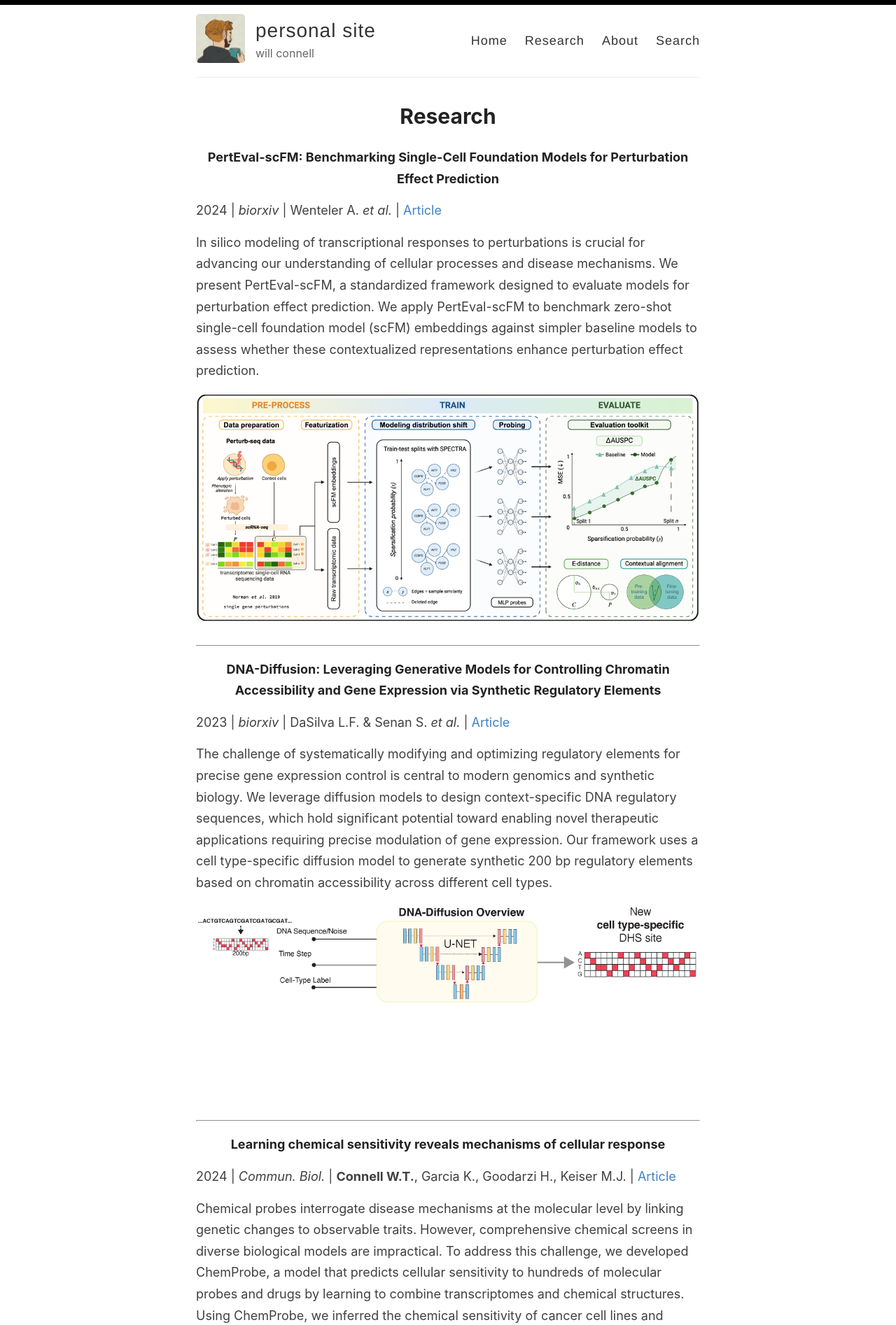
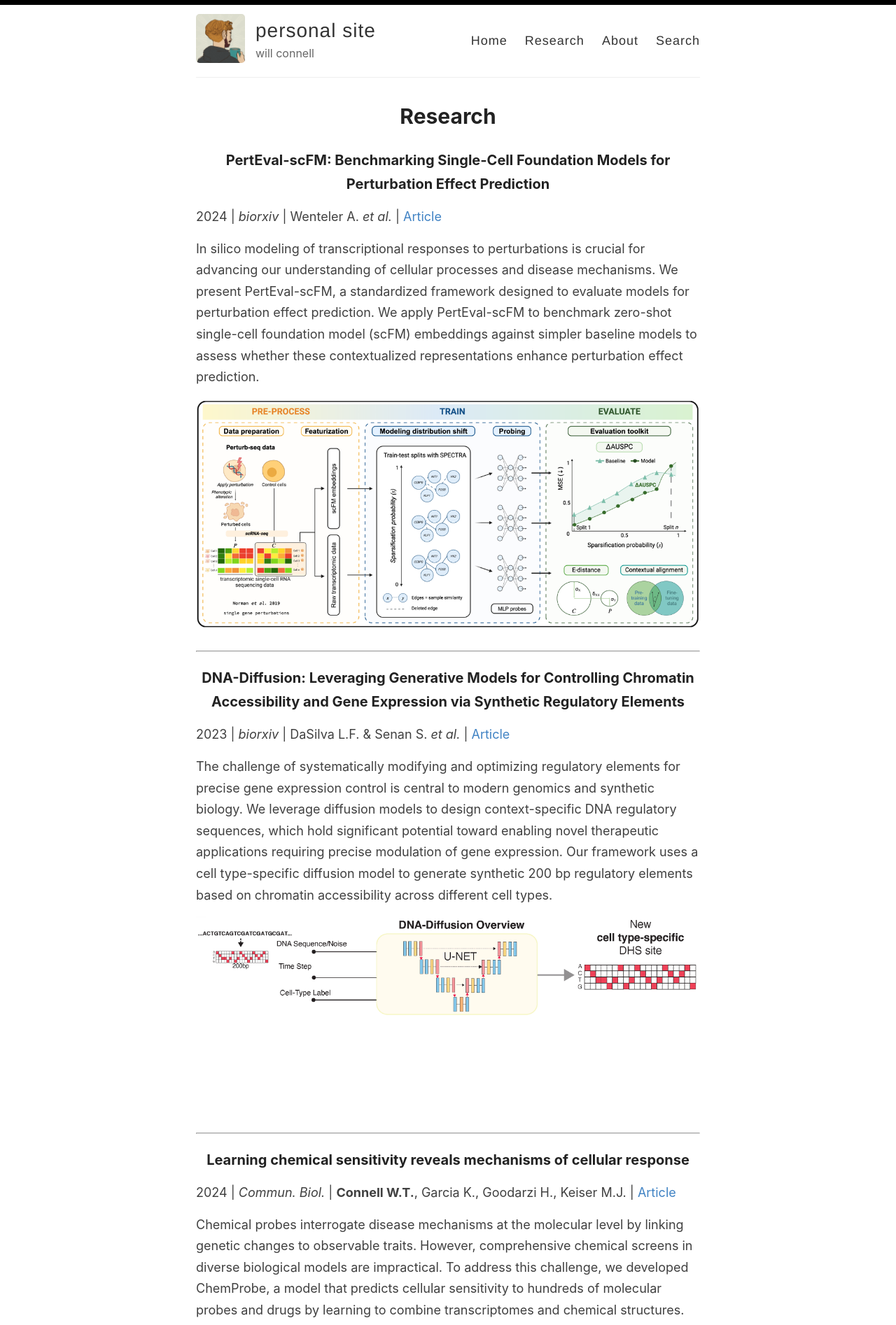
Before and after one commit to wconnell/wconnell.github.io, a Jekyll site: the page built from _pages/research.md, in a window 1280 px wide. Shown: the top 1894 px of the page at 70% size. Built offline with Jekyll 4.4.1, drawn with Linux system fonts in a browser that asks for light colours; comment, search, counter and statistics services are not loaded.

Commit message:
larger titles

```diff
--- a/_pages/research.md
+++ b/_pages/research.md
@@ -4,7 +4,7 @@ title: Research
 permalink: /research/
 ---
 
-#### PertEval-scFM: Benchmarking Single-Cell Foundation Models for Perturbation Effect Prediction
+### PertEval-scFM: Benchmarking Single-Cell Foundation Models for Perturbation Effect Prediction
 
 2024 &#124; *biorxiv* &#124; Wenteler A. *et al.* &#124; [Article](https://www.biorxiv.org/content/10.1101/2024.10.02.616248v1){:target="_blank"}
 
@@ -20,7 +20,7 @@ In silico modeling of transcriptional responses to perturbations is crucial for
 
 ---
 
-#### DNA-Diffusion: Leveraging Generative Models for Controlling Chromatin Accessibility and Gene Expression via Synthetic Regulatory Elements
+### DNA-Diffusion: Leveraging Generative Models for Controlling Chromatin Accessibility and Gene Expression via Synthetic Regulatory Elements
 
 2023 &#124; *biorxiv* &#124; DaSilva L.F. & Senan S. *et al.* &#124; [Article](https://www.biorxiv.org/content/10.1101/2024.02.01.578352v1){:target="_blank"}
 
@@ -35,7 +35,7 @@ The challenge of systematically modifying and optimizing regulatory elements for
 
 ---
 
-#### Learning chemical sensitivity reveals mechanisms of cellular response
+### Learning chemical sensitivity reveals mechanisms of cellular response
 
 2024 &#124; *Commun. Biol.* &#124; **Connell W.T.**, Garcia K., Goodarzi H., Keiser M.J. &#124; [Article](https://www.nature.com/articles/s42003-024-06865-4){:target="_blank"}
 
@@ -50,7 +50,7 @@ Chemical probes interrogate disease mechanisms at the molecular level by linking
 
 ---
 
-#### A single-cell gene expression language model
+### A single-cell gene expression language model
 
 2022 &#124; *Learning Meaningful Representations of Life, NeurIPS* &#124; **Connell W.T.**, Khan U., Keiser M.J. &#124; [Article](https://arxiv.org/abs/2210.14330){:target="_blank"}
 
@@ -65,7 +65,7 @@ Given the difficulty of physically mapping mammalian gene circuitry, we require
 
 ---
 
-#### Genome-Wide Association Study of Ustekinumab Response in Psoriasis
+### Genome-Wide Association Study of Ustekinumab Response in Psoriasis
 
 2022 &#124; *Frontiers in Immunology* &#124; **Connell W.T.**, Hong J., Liao W. &#124; [Article](https://www.frontiersin.org/articles/10.3389/fimmu.2021.815121/full){:target="_blank"}
 
@@ -80,7 +80,7 @@ Heterogeneous genetic and environmental factors contribute to the psoriasis phen
 
 ---
 
-#### Nurturing diversity and inclusion in AI in Biomedicine through a virtual summer program for high school students
+### Nurturing diversity and inclusion in AI in Biomedicine through a virtual summer program for high school students
 
 2022 &#124; *PLOS Computational Biology* &#124; Oskotsky T. *et al* &#124; [Article](https://journals.plos.org/ploscompbiol/article?id=10.1371/journal.pcbi.1009719){:target="_blank"}
 
@@ -95,7 +95,7 @@ Artificial Intelligence (AI) has the power to improve our lives through a wide v
 
 ---
 
-#### Predicting Cellular Drug Sensitivity using Conditional Modulation of Gene Expression
+### Predicting Cellular Drug Sensitivity using Conditional Modulation of Gene Expression
 
 2020 &#124; *Learning Meaningful Representations of Life, NeurIPS* &#124; **Connell W.T.**, Keiser M.J. &#124; [Article](https://www.biorxiv.org/content/10.1101/2021.03.15.435529v1.abstract){:target="_blank"}
 
@@ -110,7 +110,7 @@ Selecting drugs most effective against a tumor’s specific transcriptional sign
 
 ---
 
-#### Helical antimicrobial peptides assemble into protofibril scaffolds that present ordered dsDNA to TLR9
+### Helical antimicrobial peptides assemble into protofibril scaffolds that present ordered dsDNA to TLR9
 
 2019 &#124; *Nature Communications* &#124; Lee E., Zhang C., Di Domizio J., Jin F., **Connell W.**, Hung M., Malkoff N., Veksler V., Gilliet M., Ren P., Wong G.C.L. &#124; [Article](https://www.nature.com/articles/s41467-019-08868-w){:target="_blank"}
 
@@ -125,7 +125,7 @@ Amphiphilicity in ɑ-helical antimicrobial peptides (AMPs) is recognized as a si
 
 ---
 
-#### A Single-Cell Transcriptomic Atlas of Human Neocortical Development during Mid-gestation
+### A Single-Cell Transcriptomic Atlas of Human Neocortical Development during Mid-gestation
 
 2019 &#124; *Neuron* &#124; Polioudakis D., Torre-Ubieta L., Langerman J., Elkins A.G., Shi X., Stein J.L., Vuong C.K., Nichterwitz S., Gevorgian M., Opland C.K., Lu D., **Connell W.**, Ruzzo E.K., Lowe J.K., Hadzic T., Hinz F.I., Sabri S., Lowry W.E., Gerstein M.B., Plath K., Geschwind D.H. &#124; [Article](https://www.cell.com/neuron/fulltext/S0896-6273(19)30561-6?_returnURL=https%3A%2F%2Flinkinghub.elsevier.com%2Fretrieve%2Fpii%2FS0896627319305616%3Fshowall%3Dtrue){:target="_blank"}
 
```
